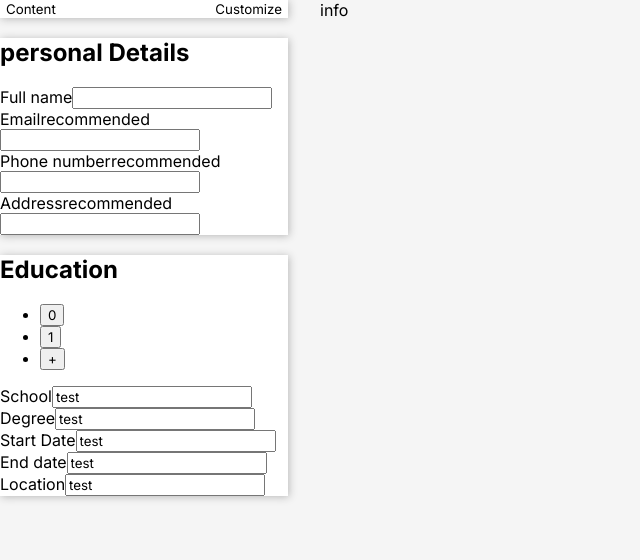
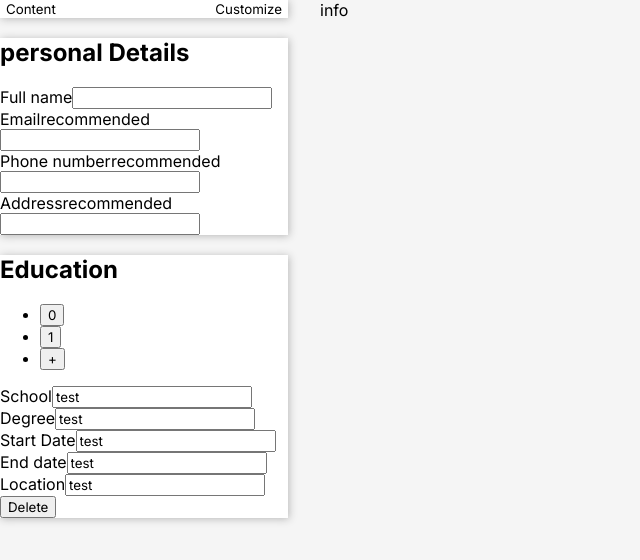
Before and after one commit to kapi104/odin-cv-generator, a React (Vite) app: page / in a window 1280 px wide. Shown: the top 560 px of the page, without its empty margins (0-640 px from the left). Built offline with nearby package versions, Linux system fonts and the light colour scheme.

Commit message:
added delete button and handle delete script

```diff
--- a/src/components/Education.jsx
+++ b/src/components/Education.jsx
@@ -26,18 +26,39 @@ export function Education({ education }) {
     setCurrentlyEditing(index)
   }
 
-
-
   function addSchool() {
     education.set([...education.get, educationFactory(getId(), '','','','','')])
     setCurrentlyEditing(education.get.length)
-    console.log(education);
+  }
+
+  function handleDelete() {
+    if (currentlyEditing > 0) {
+      const newEducation = education.get;
+      newEducation.splice(currentlyEditing, 1)
+      console.log(newEducation);
+      education.set([...newEducation])
+      setCurrentlyEditing(currentlyEditing - 1)
+    } else if (currentlyEditing === 0 && education.get.length === 1){
+      const newEducation = education.get[0]
+      const keys = Object.keys(newEducation);
+      keys.shift()
+      keys.forEach(k => {
+        newEducation[k] = '';
+      })
+      education.set([newEducation])
+    } else {
+      const newEducation = education.get;
+      newEducation.splice(currentlyEditing, 1)
+      console.log({currentlyEditing, newEducation});
+      education.set([...newEducation])
+    }
   }
 
     return (
       <Section header="Education">
         <ItemsList state={education} handleChange={changeForm} handleAdd={addSchool}></ItemsList>
         <EducationForm education={education} currentlyEditing={currentlyEditing}></EducationForm>
+        <DeleteBtn handleDelete={handleDelete}></DeleteBtn>
       </Section>
     )
 }
--- a/src/components/contentForms.jsx
+++ b/src/components/contentForms.jsx
@@ -34,8 +34,8 @@ export function ItemsList({state, handleChange, handleAdd}) {
   )
 }
 
-export function DeleteBtn() {
-  return <button>Delete</button>
+export function DeleteBtn({handleDelete}) {
+  return <button onClick={handleDelete}>Delete</button>
 }
 
 export default function ContentForms({states}) {
```
